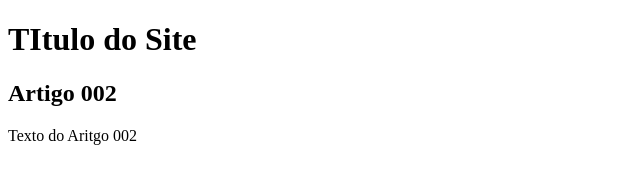
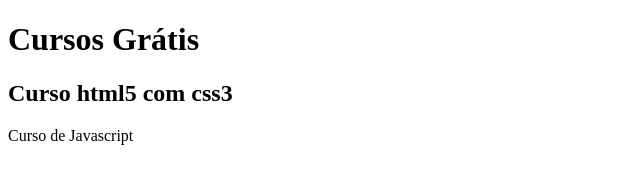
Before and after one commit to GuilhermeStn/Projeto-Site, a plain HTML site: page index.html in a window 1280 px wide. Shown: the whole page, without its empty margins (0-640 px from the left). Drawn offline with Linux system fonts and the light colour scheme.

Commit message:
comecei a escrever o conteudo

```diff
--- a/index.html
+++ b/index.html
@@ -9,11 +9,11 @@
 <body>
     <main>
         <header>
-            <h1>TItulo do Site</h1>
+            <h1>Cursos Grátis</h1>
         </header>
         <article>
-            <h2>Artigo 002</h2>
-            <p>Texto do Aritgo 002</p>
+            <h2>Curso html5 com css3 </h2>
+            <p>Curso de Javascript</p>
         </article>
     </main>
 </body>
```
